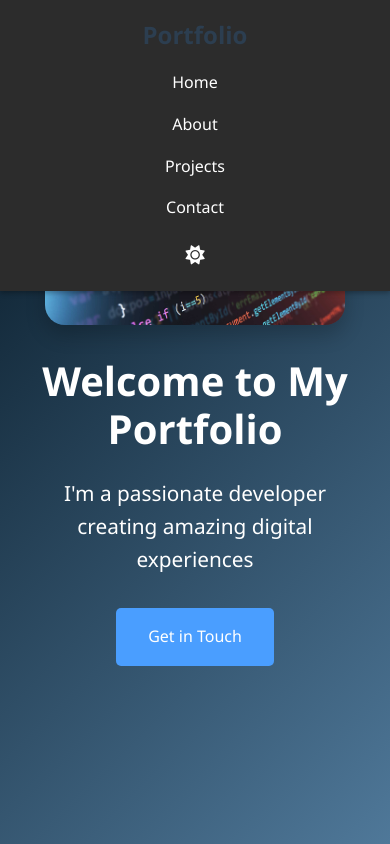
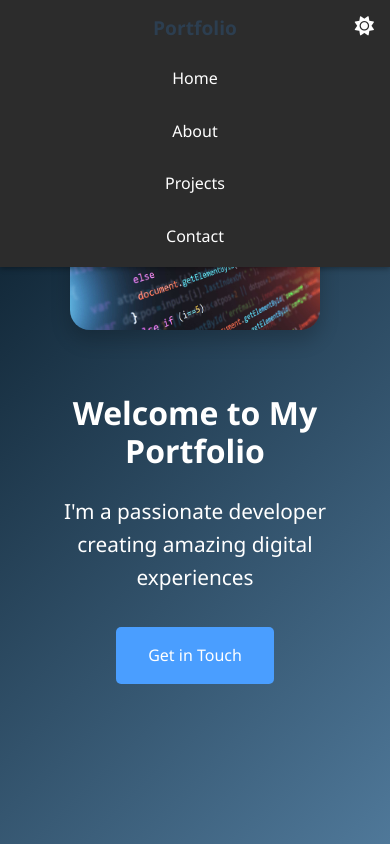
Before and after one commit to FredrikCyb/portfolio-page, a plain HTML site: page index.html in a window 390 px wide. Shown: the top 844 px of the page. Drawn offline with nearby package versions, Linux system fonts and the light colour scheme.

Commit message:
updated for mobile

```diff
--- a/index.html
+++ b/index.html
@@ -11,14 +11,14 @@
     <nav class="navbar">
         <div class="nav-content">
             <div class="logo">Portfolio</div>
+            <button id="darkModeToggle" class="dark-mode-toggle">
+                <i class="fas fa-moon"></i>
+            </button>
             <ul class="nav-links">
                 <li><a href="#home">Home</a></li>
                 <li><a href="#about">About</a></li>
                 <li><a href="#projects">Projects</a></li>
                 <li><a href="#contact">Contact</a></li>
-                <li><button id="darkModeToggle" class="dark-mode-toggle">
-                    <i class="fas fa-moon"></i>
-                </button></li>
             </ul>
         </div>
     </nav>
--- a/script.js
+++ b/script.js
@@ -24,17 +24,11 @@ document.addEventListener('DOMContentLoaded', () => {
     window.addEventListener('scroll', () => {
         const currentScroll = window.pageYOffset || document.documentElement.scrollTop;
 
-        // Only trigger on mobile devices
-        if (window.innerWidth <= 768) {
-            if (currentScroll > lastScrollTop && currentScroll > scrollThreshold) {
-                // Scrolling down
-                navbar.style.transform = 'translateY(-100%)';
-            } else {
-                // Scrolling up
-                navbar.style.transform = 'translateY(0)';
-            }
+        if (currentScroll > lastScrollTop && currentScroll > scrollThreshold) {
+            // Scrolling down - hide navbar
+            navbar.style.transform = 'translateY(-100%)';
         } else {
-            // Always show navbar on desktop
+            // Scrolling up - show navbar
             navbar.style.transform = 'translateY(0)';
         }
 
--- a/styles.css
+++ b/styles.css
@@ -359,13 +359,40 @@ footer {
 @media (max-width: 768px) {
     .nav-content {
         flex-direction: column;
-        gap: 1rem;
+        gap: 0.5rem;
+        padding: 0.5rem;
     }
 
     .nav-links {
         flex-direction: column;
         text-align: center;
-        gap: 1rem;
+        gap: 0.5rem;
+        width: 100%;
+    }
+
+    .nav-links li {
+        padding: 0.3rem 0;
+    }
+
+    .nav-links a {
+        display: block;
+        padding: 0.3rem 0;
+    }
+
+    .dark-mode-toggle {
+        position: absolute;
+        top: 0.5rem;
+        right: 0.5rem;
+    }
+
+    .logo {
+        font-size: 1.2rem;
+        padding: 0.3rem 0;
+    }
+
+    .hero-content h1 {
+        font-size: 2rem;
+        margin-top: 3rem;
     }
 
     .about-content,
@@ -375,8 +402,9 @@ footer {
 
     .hero-split {
         grid-template-columns: 1fr;
-        gap: 2rem;
+        gap: 1rem;
         text-align: center;
+        padding-top: 3rem;
     }
 
     .hero-content {
@@ -384,11 +412,7 @@ footer {
     }
 
     .hero-image img {
-        max-width: 300px;
-    }
-
-    .hero-content h1 {
-        font-size: 2.5rem;
+        max-width: 250px;
     }
 }
 
```
